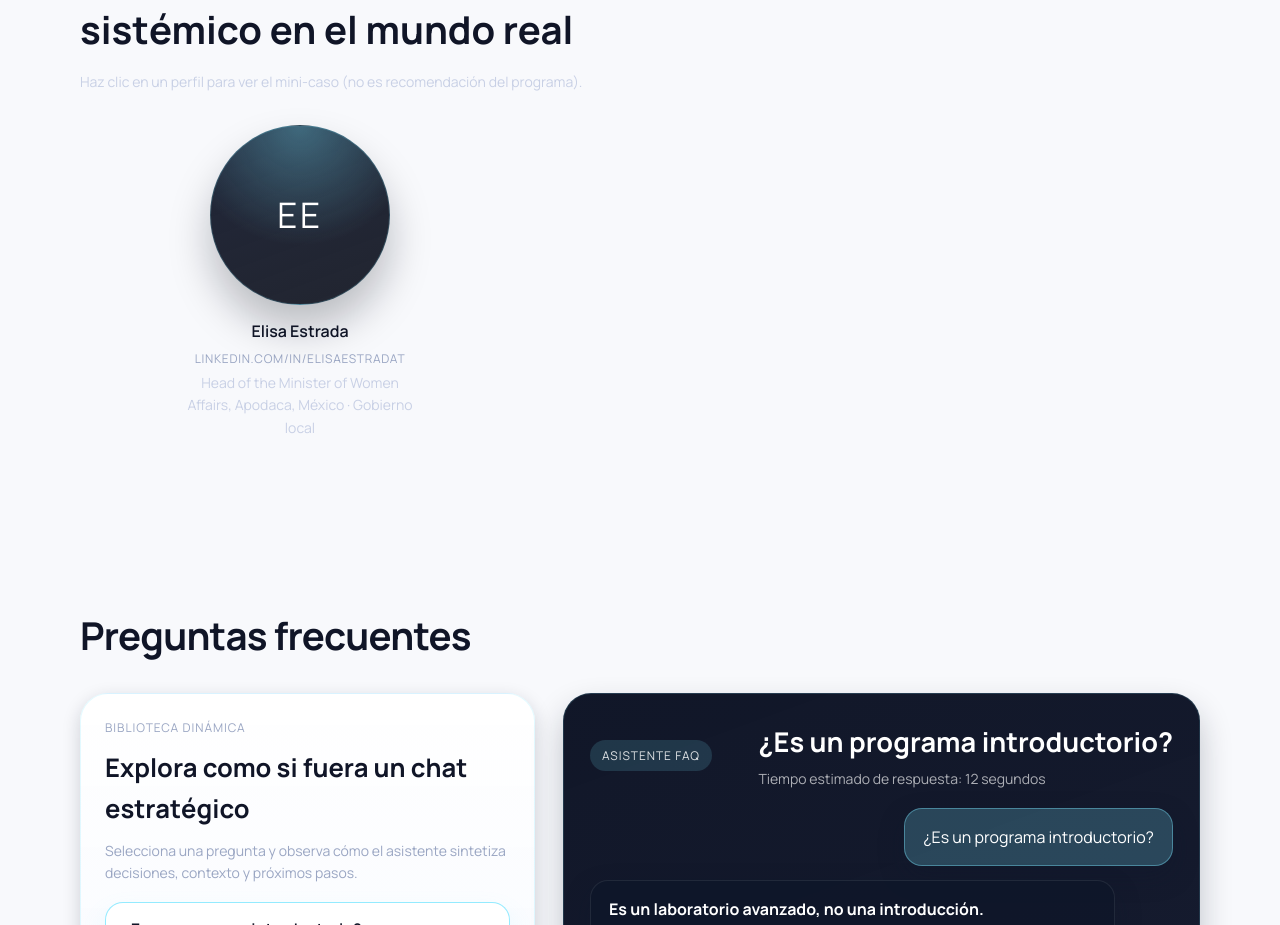
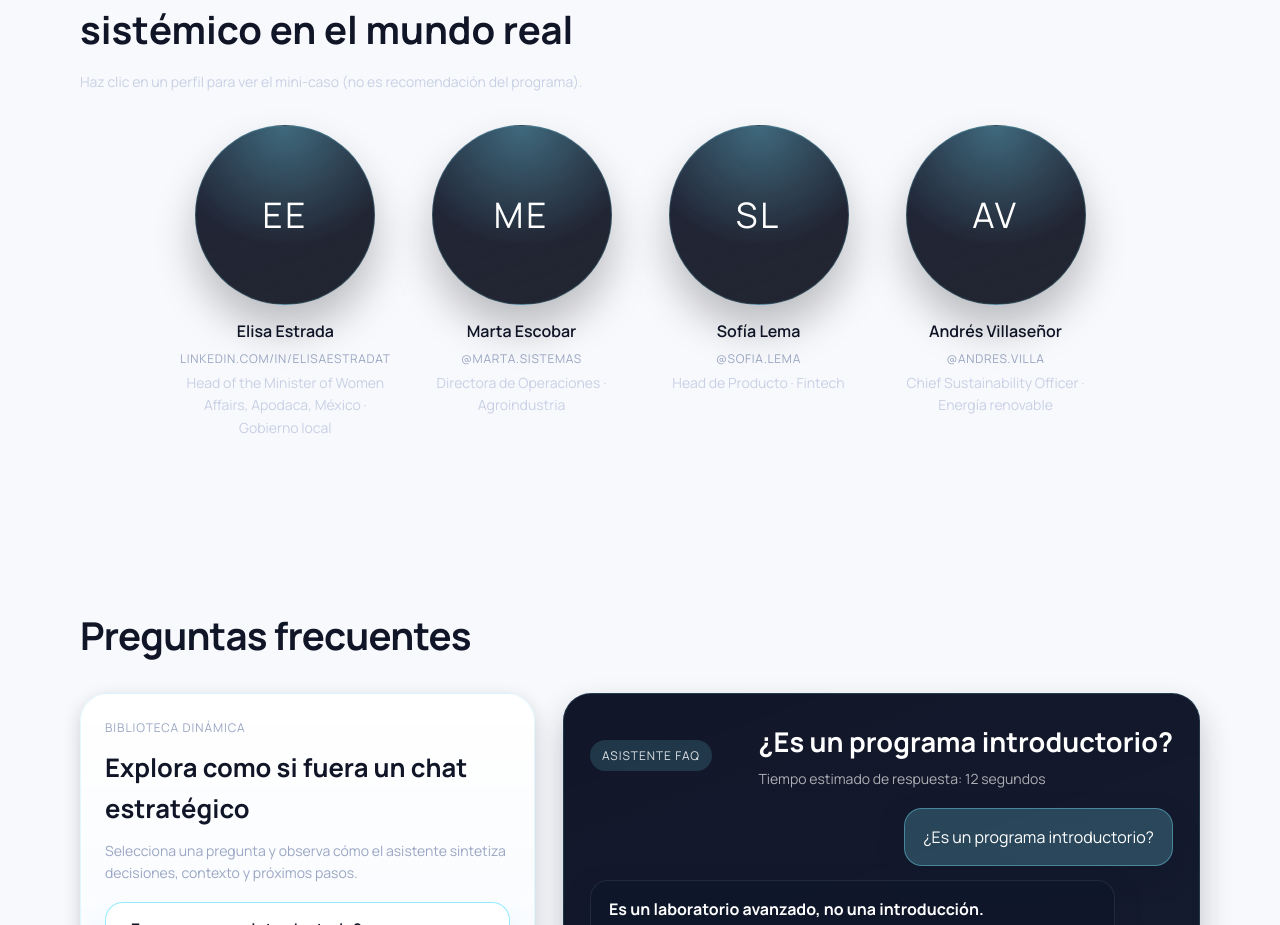
Before and after one commit to MaigomAS/SystemThinking-Website, a React (Vite) app: page / in a window 1280 px wide. Shown: the part 6120-7045 px from the top of the page. Built offline with nearby package versions, Linux system fonts and the light colour scheme.

Commit message:
Restore additional leadership voices

```diff
--- a/src/components/LeadershipVoicesCircles.jsx
+++ b/src/components/LeadershipVoicesCircles.jsx
@@ -68,6 +68,54 @@ const VOICES = {
       // TODO: When assets are available, import image files and set imageSrc here.
       imageSrc: null,
     },
+    {
+      id: 'voice-1',
+      name: 'Marta Escobar',
+      handle: '@marta.sistemas',
+      role: 'Directora de Operaciones',
+      sector: 'Agroindustria',
+      initials: 'ME',
+      tags: ['Cadenas de suministro', 'Gobernanza', 'Escala'],
+      insightTitle: 'Coordinar el ritmo sin perder flexibilidad',
+      context:
+        'La organización había crecido rápido y los equipos locales estaban tomando decisiones contradictorias sobre inventario y logística.',
+      lever: 'Rediseñamos los incentivos para que las metas regionales compartieran un objetivo sistémico común.',
+      impact: 'El lead time se redujo y la visibilidad del flujo completo aumentó sin frenar la velocidad de ejecución.',
+      learning: 'Cuando el sistema premia coordinación, la autonomía deja de ser ruido y se vuelve capacidad.',
+      imageSrc: null,
+    },
+    {
+      id: 'voice-2',
+      name: 'Sofía Lema',
+      handle: '@sofia.lema',
+      role: 'Head de Producto',
+      sector: 'Fintech',
+      initials: 'SL',
+      tags: ['Decisiones', 'Riesgo', 'Experiencia'],
+      insightTitle: 'Alinear decisiones críticas sin perder foco en el cliente',
+      context:
+        'El equipo tenía insights dispersos y las prioridades cambiaban cada sprint, afectando la confianza del usuario final.',
+      lever: 'Clarificamos la arquitectura de información y quién debía decidir cada cambio crítico.',
+      impact: 'Se redujeron re-trabajos y el roadmap ganó coherencia con la propuesta de valor.',
+      learning: 'El timing correcto de la información evita que la estrategia se convierta en improvisación.',
+      imageSrc: null,
+    },
+    {
+      id: 'voice-3',
+      name: 'Andrés Villaseñor',
+      handle: '@andres.villa',
+      role: 'Chief Sustainability Officer',
+      sector: 'Energía renovable',
+      initials: 'AV',
+      tags: ['Stakeholders', 'Política pública', 'Transición'],
+      insightTitle: 'Convertir relaciones en infraestructura de cambio',
+      context:
+        'La transición energética requería coordinar actores públicos y privados con tiempos y prioridades distintas.',
+      lever: 'Creamos un mapa de relaciones críticas y diseñamos rituales de coordinación recurrentes.',
+      impact: 'Los acuerdos estratégicos se aceleraron y el pipeline de proyectos ganó tracción.',
+      learning: 'Las relaciones sostenidas son un activo estructural, no un “extra” relacional.',
+      imageSrc: null,
+    },
   ],
   en: [
     {
@@ -87,6 +135,54 @@ const VOICES = {
         'Interventions move from reactive fixes to strategic changes that protect wellbeing, equity, and social stability.',
       learning:
         'Putting life at the center means judging every decision by its impact on dignity, care, and our collective future.',
+      imageSrc: null,
+    },
+    {
+      id: 'voice-1',
+      name: 'Marta Escobar',
+      handle: '@marta.sistemas',
+      role: 'Director of Operations',
+      sector: 'Agroindustry',
+      initials: 'ME',
+      tags: ['Supply chains', 'Governance', 'Scale'],
+      insightTitle: 'Coordinating pace without losing flexibility',
+      context:
+        'The organization had grown quickly and local teams were making conflicting decisions about inventory and logistics.',
+      lever: 'We redesigned incentives so regional targets shared a common systemic objective.',
+      impact: 'Lead times dropped and end-to-end flow visibility increased without slowing execution.',
+      learning: 'When the system rewards coordination, autonomy becomes capability instead of noise.',
+      imageSrc: null,
+    },
+    {
+      id: 'voice-2',
+      name: 'Sofía Lema',
+      handle: '@sofia.lema',
+      role: 'Head of Product',
+      sector: 'Fintech',
+      initials: 'SL',
+      tags: ['Decision-making', 'Risk', 'Experience'],
+      insightTitle: 'Aligning critical decisions without losing customer focus',
+      context:
+        'Insights were scattered and priorities shifted every sprint, undermining end-user trust.',
+      lever: 'We clarified the information architecture and who should decide each critical change.',
+      impact: 'Rework dropped and the roadmap gained coherence with the value proposition.',
+      learning: 'Right-timed information keeps strategy from turning into improvisation.',
+      imageSrc: null,
+    },
+    {
+      id: 'voice-3',
+      name: 'Andrés Villaseñor',
+      handle: '@andres.villa',
+      role: 'Chief Sustainability Officer',
+      sector: 'Renewable energy',
+      initials: 'AV',
+      tags: ['Stakeholders', 'Public policy', 'Transition'],
+      insightTitle: 'Turning relationships into change infrastructure',
+      context:
+        'The energy transition required coordinating public and private actors with different timelines and priorities.',
+      lever: 'We mapped critical relationships and designed recurring coordination rituals.',
+      impact: 'Strategic agreements accelerated and the project pipeline gained traction.',
+      learning: 'Sustained relationships are a structural asset, not a relational extra.',
       imageSrc: null,
     },
   ],
```
